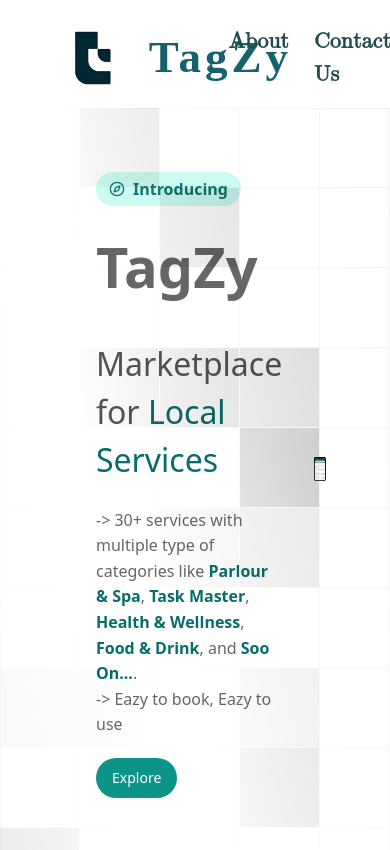
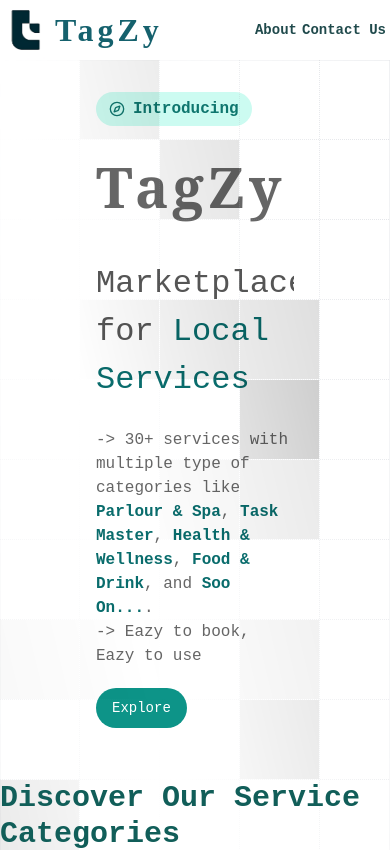
Before and after one commit to sangamesh4514/tagzy, a React (Create React App) app: page / in a window 390 px wide. Shown: the top 850 px of the page. Built offline with nearby package versions, Linux system fonts and the light colour scheme.

Commit message:
new-landing-page-day-3.5

```diff
--- a/src/App.tsx
+++ b/src/App.tsx
@@ -3,7 +3,7 @@ import { BrowserRouter, Route, Routes } from 'react-router-dom'
 import Comingsoon from './common/routes/ComingSoon'
 import PrivacyPolicy from './common/routes/PrivacyPolicy'
 import AdminAuth from './common/routes/AdminAuth/AdminAuth'
-import NewPage from './common/routes/Home'
+import Home from './common/routes/Home'
 import Dashboard from './common/routes/Dashboard'
 
 const App = () => {
@@ -11,8 +11,8 @@ const App = () => {
     <div>
       <BrowserRouter>
         <Routes>
+          <Route path='/' element={<Home />} />
           <Route path='/newPage' element={<Comingsoon />} />
-          <Route path='/' element={<NewPage />} />
           <Route path='/privacyPolicy' element={<PrivacyPolicy />} />
           <Route path='/admin/login' element={<AdminAuth />} />
           <Route path='/dashboard' element={<Dashboard />} />
--- a/src/common/components/Test/index.tsx
+++ b/src/common/components/AsyncComponent.tsx
@@ -1,5 +1,5 @@
 import React, { Suspense, useEffect, useState } from 'react';
-import BoxRevealDemo from '../MagicUiDesign/BoxRevealDemo';
+import BoxRevealDemo from './MagicUiDesign/BoxRevealDemo';
 
 const AsyncComponent: React.FC<{ loader: () => Promise<React.ReactElement> }> = ({ loader }) => {
   const [Component, setComponent] = useState<React.ReactElement | null>(null);
--- a/src/common/components/Header/index.tsx
+++ b/src/common/components/Header/index.tsx
@@ -8,7 +8,7 @@ const Header = () => {
     <div className="navWrapper">
       <div className="logoAndText">
         <img className="logo" src="/logo1.png" alt="logo" />
-        <span className="name">TagZy</span>
+        <span className="name text-[3.5rem] font-semibold">TagZy</span>
       </div>
       <div className="navbarItem">
         <a href="/">About</a>
--- a/src/common/components/Header/style.css
+++ b/src/common/components/Header/style.css
@@ -4,10 +4,7 @@
   align-items: center;
   justify-content: space-between;
   background: transparent;
-    /* border-top-left-radius: 40px;
-    border-top-right-radius: 40px; */
-    padding: 10px 60px;
-    margin-top: 8px;
+  padding: 0 40px;
 
   .logoAndText {
     display: flex;
@@ -15,15 +12,13 @@
     gap: 25px;
 
     .logo {
-            height: 80px;
+      height: 100px;
       width: 80px;
     }
 
     .name {
       letter-spacing: 4px;
       font-family: serif;
-            font-weight: bold;
-            font-size: 45px;
       color: #15616d;
     }
   }
@@ -33,12 +28,51 @@
     gap: 25px;
 
     a {
-            font-size: 22px;
-            font-family: math;
+      font-size: 20px;
       font-weight: bold;
       text-decoration: none;
       color: #204a4c;
       cursor: pointer;
     }
   }
+
+  @media screen and (max-width: 767px) {
+    padding-left: 15px;
+    padding-right: 15px;
+
+    .logoAndText {
+      gap: 10px;
+
+      .logo {
+        height: 70px;
+        width: 60px;
       }
+      .name {
+        font-size: 2.5rem;
+      }
+    }
+    .navbarItem {
+      gap: 5px;
+    }
+  }
+  @media screen and (max-width: 424px) {
+    padding-left: 0;
+    padding-right: 4px;
+    .logoAndText {
+      gap: 5px;
+      .logo {
+        height: 60px;
+        width: 50px;
+      }
+      .name {
+        font-size: 2rem;
+      }
+    }
+    .navbarItem {
+      gap: 5px;
+      a {
+        font-size: 14px;
+      }
+    }
+  }
+}
--- a/src/common/components/MagicUiDesign/AnimatedGridPatternDemo.tsx
+++ b/src/common/components/MagicUiDesign/AnimatedGridPatternDemo.tsx
@@ -1,7 +1,7 @@
 import Iphone15Pro from "src/magicUi/ui/iphone-15-pro";
 import { cn } from "src/lib/utils";
 import AnimatedGridPattern from "src/magicUi/ui/animated-grid-pattern";
-import BoxRevealWrapper from "../Test";
+import BoxRevealWrapper from "../AsyncComponent";
 import { MarqueeDemo } from "./MarqueeDemo";
 import FeatureShowcase from "./FeatureShowcase";
 
--- a/src/common/components/MagicUiDesign/BoxRevealDemo.tsx
+++ b/src/common/components/MagicUiDesign/BoxRevealDemo.tsx
@@ -7,12 +7,11 @@ export default async function BoxRevealDemo() {
     document.getElementById("nawodit")?.scrollIntoView({ behavior: "smooth" });
   };
   return (
-    <div className="flex flex-col size-full max-w-lg items-start justify-center overflow-hidden pt-8">
+    <div className="flex flex-col size-full max-w-lg items-start justify-center overflow-hidden">
       <IntroducingBadge />
       <BoxReveal boxColor={"#096c6c"} duration={0.75}>
-        <p className="text-[3.5rem] font-semibold">
+        <p className="text-[3.5rem] font-semibold font-serif tracking-1">
           TagZy
-          {/* <span className="text-[#096c6c]">.</span> */}
         </p>
       </BoxReveal>
 
@@ -20,13 +19,12 @@ export default async function BoxRevealDemo() {
         <h2 className="mt-[.5rem] text-[2rem]">
           Marketplace for{" "}
           <span className="text-[#096c6c]">Local Services</span>
-          {/* <span className="text-teal-600">Local Services</span> */}
         </h2>
       </BoxReveal>
 
       <BoxReveal boxColor={"#096c6c"} duration={0.75}>
         <div className="mt-6">
-          <p>
+          <p className="text-base">
             -&gt; 30+ services with multiple type of categories like
             <span className="font-semibold text-[#096c6c]"> Parlour & Spa</span>,
             <span className="font-semibold text-[#096c6c]"> Task Master</span>,
--- a/src/common/components/MagicUiDesign/FeatureShowcase.tsx
+++ b/src/common/components/MagicUiDesign/FeatureShowcase.tsx
@@ -30,7 +30,7 @@ export default function FeatureShowcase() {
 
   return (
     <div className="relative z-10 flex flex-col items-center space-y-8 p-6 rounded-lg shadow-lg">
-      <h2 className="text-3xl font-bold text-teal-800 m-0">Why Choose TagZy?</h2>
+      <h2 className="text-3xl font-serif  text-teal-800 m-0">Why Choose TagZy ?</h2>
       <div className="grid grid-cols-2 gap-4">
         {features.map((feature, index) => (
           <motion.div
--- a/src/index.css
+++ b/src/index.css
@@ -1,3 +1,8 @@
+/* In App.css or global.css */
+* {
+  font-family: monospace;
+}
+
 @tailwind base;
 @tailwind components;
 @tailwind utilities;
--- a/tailwind.config.js
+++ b/tailwind.config.js
@@ -2,112 +2,115 @@
 module.exports = {
   darkMode: ["class"],
   content: [
-    './pages/**/*.{ts,tsx}',
-    './components/**/*.{ts,tsx}',
-    './app/**/*.{ts,tsx}',
-    './src/**/*.{ts,tsx}',
+    "./pages/**/*.{ts,tsx}",
+    "./components/**/*.{ts,tsx}",
+    "./app/**/*.{ts,tsx}",
+    "./src/**/*.{ts,tsx}",
   ],
   theme: {
     container: {
-  		center: 'true',
-  		padding: '2rem',
+      center: "true",
+      padding: "2rem",
       screens: {
-  			'2xl': '1400px'
-  		}
+        "2xl": "1400px",
+      },
     },
     extend: {
       colors: {
-  			border: 'hsl(var(--border))',
-  			input: 'hsl(var(--input))',
-  			ring: 'hsl(var(--ring))',
-  			background: 'hsl(var(--background))',
-  			foreground: 'hsl(var(--foreground))',
-			customTeal: 'rgb(10, 82, 86)',
+        border: "hsl(var(--border))",
+        input: "hsl(var(--input))",
+        ring: "hsl(var(--ring))",
+        background: "hsl(var(--background))",
+        foreground: "hsl(var(--foreground))",
+        customTeal: "rgb(10, 82, 86)",
         primary: {
-  				DEFAULT: 'hsl(var(--primary))',
-  				foreground: 'hsl(var(--primary-foreground))'
+          DEFAULT: "hsl(var(--primary))",
+          foreground: "hsl(var(--primary-foreground))",
         },
         secondary: {
-  				DEFAULT: 'hsl(var(--secondary))',
-  				foreground: 'hsl(var(--secondary-foreground))'
+          DEFAULT: "hsl(var(--secondary))",
+          foreground: "hsl(var(--secondary-foreground))",
         },
         destructive: {
-  				DEFAULT: 'hsl(var(--destructive))',
-  				foreground: 'hsl(var(--destructive-foreground))'
+          DEFAULT: "hsl(var(--destructive))",
+          foreground: "hsl(var(--destructive-foreground))",
         },
         muted: {
-  				DEFAULT: 'hsl(var(--muted))',
-  				foreground: 'hsl(var(--muted-foreground))'
+          DEFAULT: "hsl(var(--muted))",
+          foreground: "hsl(var(--muted-foreground))",
         },
         accent: {
-  				DEFAULT: 'hsl(var(--accent))',
-  				foreground: 'hsl(var(--accent-foreground))'
+          DEFAULT: "hsl(var(--accent))",
+          foreground: "hsl(var(--accent-foreground))",
         },
         popover: {
-  				DEFAULT: 'hsl(var(--popover))',
-  				foreground: 'hsl(var(--popover-foreground))'
+          DEFAULT: "hsl(var(--popover))",
+          foreground: "hsl(var(--popover-foreground))",
         },
         card: {
-  				DEFAULT: 'hsl(var(--card))',
-  				foreground: 'hsl(var(--card-foreground))'
+          DEFAULT: "hsl(var(--card))",
+          foreground: "hsl(var(--card-foreground))",
         },
         sidebar: {
-  				DEFAULT: 'hsl(var(--sidebar-background))',
-  				foreground: 'hsl(var(--sidebar-foreground))',
-  				primary: 'hsl(var(--sidebar-primary))',
-  				'primary-foreground': 'hsl(var(--sidebar-primary-foreground))',
-  				accent: 'hsl(var(--sidebar-accent))',
-  				'accent-foreground': 'hsl(var(--sidebar-accent-foreground))',
-  				border: 'hsl(var(--sidebar-border))',
-  				ring: 'hsl(var(--sidebar-ring))'
-  			}
+          DEFAULT: "hsl(var(--sidebar-background))",
+          foreground: "hsl(var(--sidebar-foreground))",
+          primary: "hsl(var(--sidebar-primary))",
+          "primary-foreground": "hsl(var(--sidebar-primary-foreground))",
+          accent: "hsl(var(--sidebar-accent))",
+          "accent-foreground": "hsl(var(--sidebar-accent-foreground))",
+          border: "hsl(var(--sidebar-border))",
+          ring: "hsl(var(--sidebar-ring))",
+        },
       },
       borderRadius: {
-  			lg: 'var(--radius)',
-  			md: 'calc(var(--radius) - 2px)',
-  			sm: 'calc(var(--radius) - 4px)'
+        lg: "var(--radius)",
+        md: "calc(var(--radius) - 2px)",
+        sm: "calc(var(--radius) - 4px)",
       },
       keyframes: {
-  			'accordion-down': {
+        "accordion-down": {
           from: {
-  					height: '0'
+            height: "0",
           },
           to: {
-  					height: 'var(--radix-accordion-content-height)'
-  				}
+            height: "var(--radix-accordion-content-height)",
           },
-  			'accordion-up': {
+        },
+        "accordion-up": {
           from: {
-  					height: 'var(--radix-accordion-content-height)'
+            height: "var(--radix-accordion-content-height)",
           },
           to: {
-  					height: '0'
-  				}
+            height: "0",
+          },
         },
         marquee: {
           from: {
-  					transform: 'translateX(0)'
+            transform: "translateX(0)",
           },
           to: {
-  					transform: 'translateX(calc(-100% - var(--gap)))'
-  				}
+            transform: "translateX(calc(-100% - var(--gap)))",
           },
-  			'marquee-vertical': {
+        },
+        "marquee-vertical": {
           from: {
-  					transform: 'translateY(0)'
+            transform: "translateY(0)",
           },
           to: {
-  					transform: 'translateY(calc(-100% - var(--gap)))'
-  				}
-  			}
+            transform: "translateY(calc(-100% - var(--gap)))",
+          },
+        },
       },
       animation: {
-  			'accordion-down': 'accordion-down 0.2s ease-out',
-  			'accordion-up': 'accordion-up 0.2s ease-out',
-  			marquee: 'marquee var(--duration) infinite linear',
-  			'marquee-vertical': 'marquee-vertical var(--duration) linear infinite'
-  		}
-  	}
+        "accordion-down": "accordion-down 0.2s ease-out",
+        "accordion-up": "accordion-up 0.2s ease-out",
+        marquee: "marquee var(--duration) infinite linear",
+        "marquee-vertical": "marquee-vertical var(--duration) linear infinite",
+      },
+    },
+    letterSpacing: {
+      1: "4px"
+    },
   },
   plugins: [require("tailwindcss-animate")],
-}
+};
```
Lines whose indentation alone changed are shown as unchanged.
